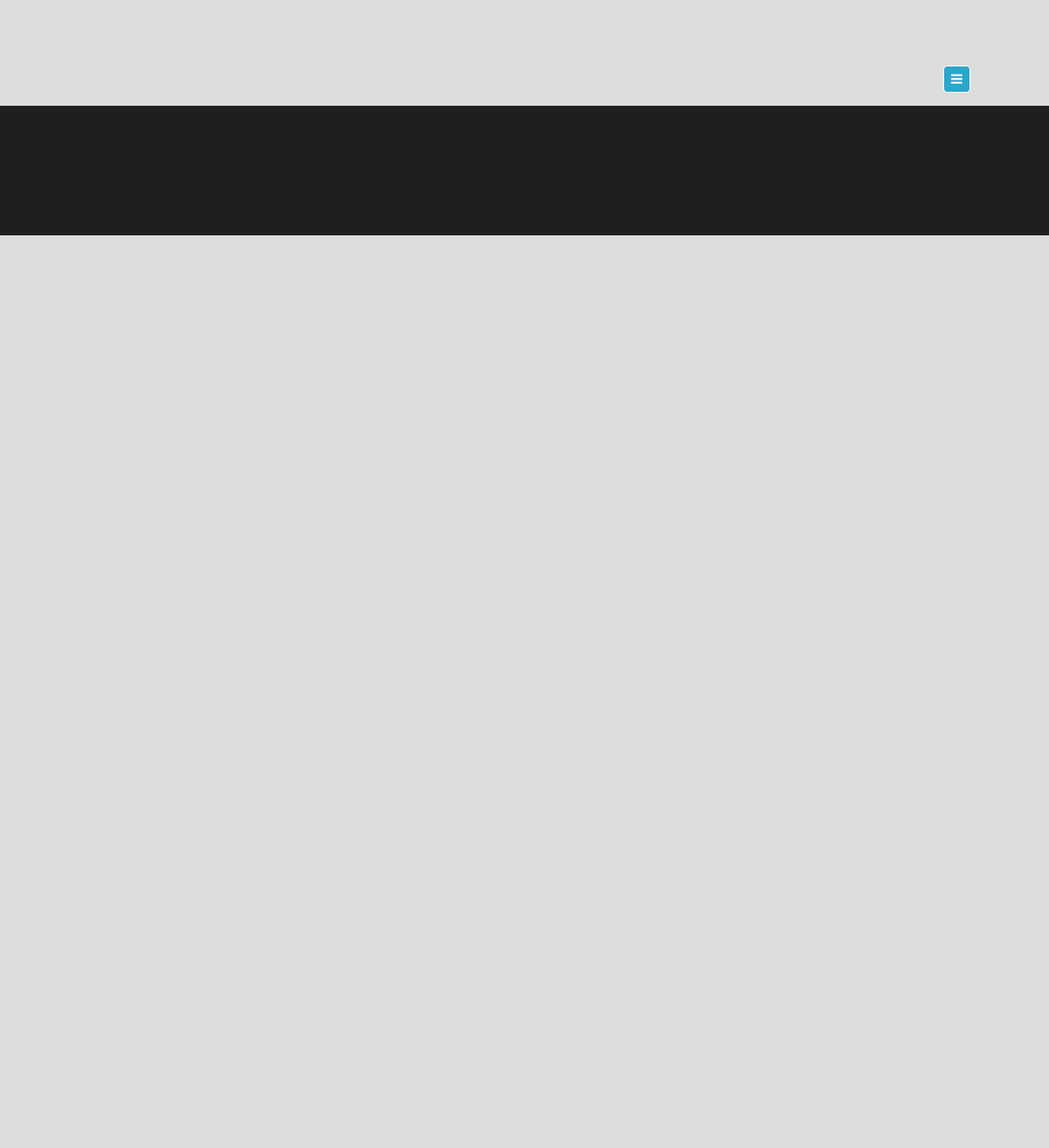
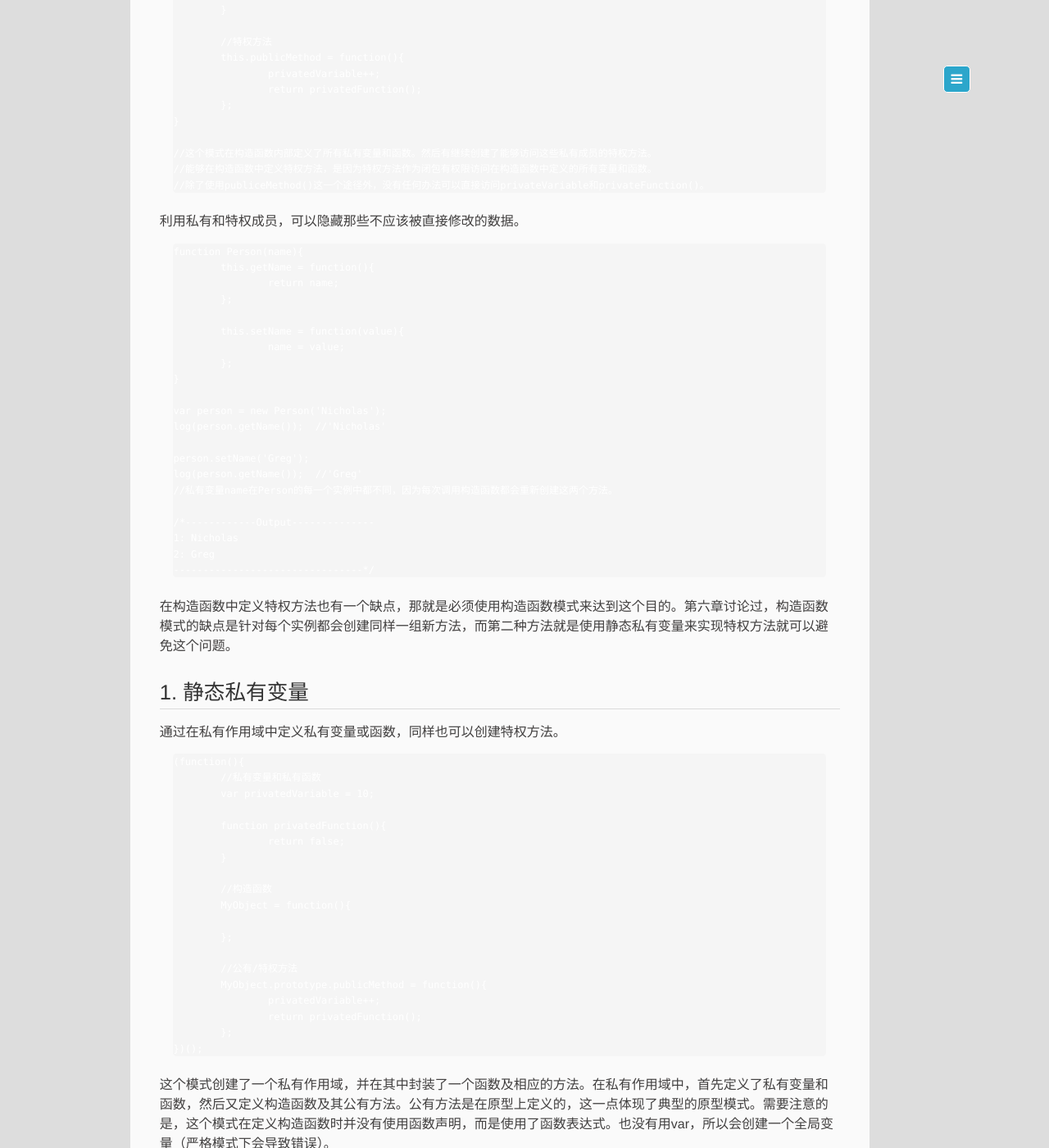
Before and after one commit to Halomaple/blog, a Jekyll site: the page built from _posts/2017-06-04-7.4-PrivateVariable.markdown, in a window 1280 px wide and 1400 px high, scrolled down 732 px. Shown: the whole window at 82% size. Built offline with Jekyll 4.4.1, drawn with Linux system fonts in a browser that asks for light colours; comment, search, counter and statistics services are not loaded; before the commit the page ends 1019 px from its top, so only the background shows below that; some of the changed text lies outside the part shown.

Commit message:
section 7.4.1

````diff
--- a/_posts/2017-06-04-7.4-PrivateVariable.markdown
+++ b/_posts/2017-06-04-7.4-PrivateVariable.markdown
@@ -6,6 +6,126 @@ category: [Learning, JavaScript]
 tag: [JS, Private Variable]
 ---
 
-严格来讲，JavaScript没有私有成员的概念；所有对象属性都是公有的。不过，倒是有一个私有变量的概念。任何在函数中定义的变量，都可以认为是私有变量，因为不能在函数的外部访问这些变量。
+严格来讲，JavaScript没有**私有成员**的概念；所有对象属性都是公有的。不过，倒是有一个私有变量的概念。任何在函数中定义的变量，都可以认为是私有变量，因为不能在函数的外部访问这些变量。
 
 私有变量包括包含的参数、局部变量和在函数内部定义的其他函数。
+
+```
+function add(num1, num2){
+	var sum = num1 + num2;
+	return sum;
+}
+//在这个函数内部有三个内部变量：num1，num2和sum。在函数内部可以访问这三个变量，但在函数外部不能访问它们。利用这一点，可以创建用于访问私有变量的公有方法。
+```
+
+我们把有权访问私有变量和私有函数的公有方法称为**特权方法（privileged method）**。
+
+有两种在对象上创建特权的方法：第一种是在构造函数中定义特权方法
+
+```
+function MyObject(){
+	//私有变量和私有函数
+	var privatedVariable = 10;
+
+	function privatedFunction(){
+		return false;
+	}
+
+	//特权方法
+	this.publicMethod = function(){
+		privatedVariable++;
+		return privatedFunction();
+	};
+}
+
+//这个模式在构造函数内部定义了所有私有变量和函数。然后有继续创建了能够访问这些私有成员的特权方法。
+//能够在构造函数中定义特权方法，是因为特权方法作为闭包有权限访问在构造函数中定义的所有变量和函数。
+//除了使用publiceMethod()这一个途径外，没有任何办法可以直接访问privateVariable和privateFunction()。
+```
+
+利用私有和特权成员，可以隐藏那些不应该被直接修改的数据。
+
+```
+function Person(name){
+	this.getName = function(){
+		return name;
+	};
+
+	this.setName = function(value){
+		name = value;
+	};
+}
+
+var person = new Person('Nicholas');
+log(person.getName());	//'Nicholas'
+
+person.setName('Greg');
+log(person.getName());	//'Greg'
+//私有变量name在Person的每一个实例中都不同，因为每次调用构造函数都会重新创建这两个方法。
+```
+
+在构造函数中定义特权方法也有一个缺点，那就是必须使用构造函数模式来达到这个目的。第六章讨论过，构造函数模式的缺点是针对每个实例都会创建同样一组新方法，而第二种方法就是使用静态私有变量来实现特权方法就可以避免这个问题。
+
+## 1. 静态私有变量
+
+通过在私有作用域中定义私有变量或函数，同样也可以创建特权方法。
+
+```
+(function(){
+	//私有变量和私有函数
+	var privatedVariable = 10;
+
+	function privatedFunction(){
+		return false;
+	}
+
+	//构造函数
+	MyObject = function(){
+
+	};
+
+	//公有/特权方法
+	MyObject.prototype.publicMethod = function(){
+		privatedVariable++;
+		return privatedFunction();
+	};
+})();
+```
+
+这个模式创建了一个私有作用域，并在其中封装了一个函数及相应的方法。在私有作用域中，首先定义了私有变量和函数，然后又定义构造函数及其公有方法。公有方法是在原型上定义的，这一点体现了典型的原型模式。需要注意的是，这个模式在定义构造函数时并没有使用函数声明，而是使用了函数表达式。也没有用var，所以会创建一个全局变量（严格模式下会导致错误）。
+
+这个模式与构造函数中定义特权方法的注意区别，就在于**私有变量和函数是由实例共享**的。由于特权方法是在原型上定义的，因此所有实例都使用同一个函数。而这个特权方法，作为一个闭包，总是保存着对包含作用域的引用。
+
+```
+(function(){
+	var name = '';
+
+	Person = function(value){
+		name = value;
+	};
+
+	Person.prototype.getName = function(){
+		return name;
+	};
+
+	Person.prototype.setName = function(value){
+		name = value;
+	};
+})();
+
+var person1 = new Person('Nicholas');
+log(person1.getName());	//'Nicholas'
+
+person1.setName('Greg');
+log(person1.getName());	//'Greg'
+
+var person2 = new Person('Michael');
+log(person1.getName());	//共享name现在变成了'Michael'
+log(person2.getName());	//'Michael'
+```
+
+这个例子中Person与getName()和setName()方法一样，都用权访问私有变量name。在这个模式下，变量name就变成了一个静态的、由所有实例共享的属性。也就是说，在一个实例上调用setName()会影响所有实例。而调用setName()或新建一个Person实例都会赋予name属性一个新值。结果就是所有实例都会返回相同的值。
+
+以这种方式创建静态私有变量会因为使用原型而增加代码复用，但是每个实例都没有自己的私有变量。
+
+多查找作用域中的一个层次，就会在一定程度上影响查找速度。而这正是使用闭包和私有变量的一个显明的不足之处。
````
